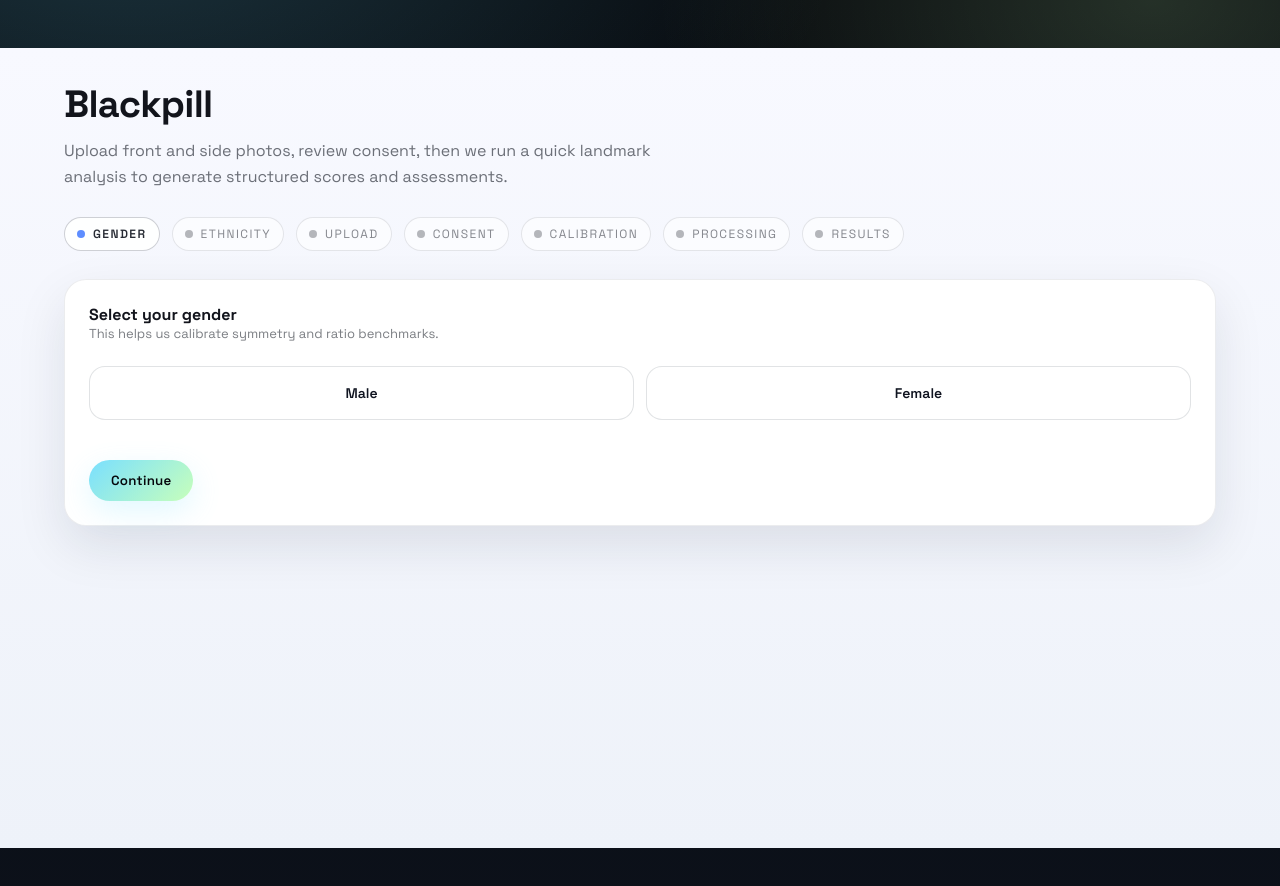
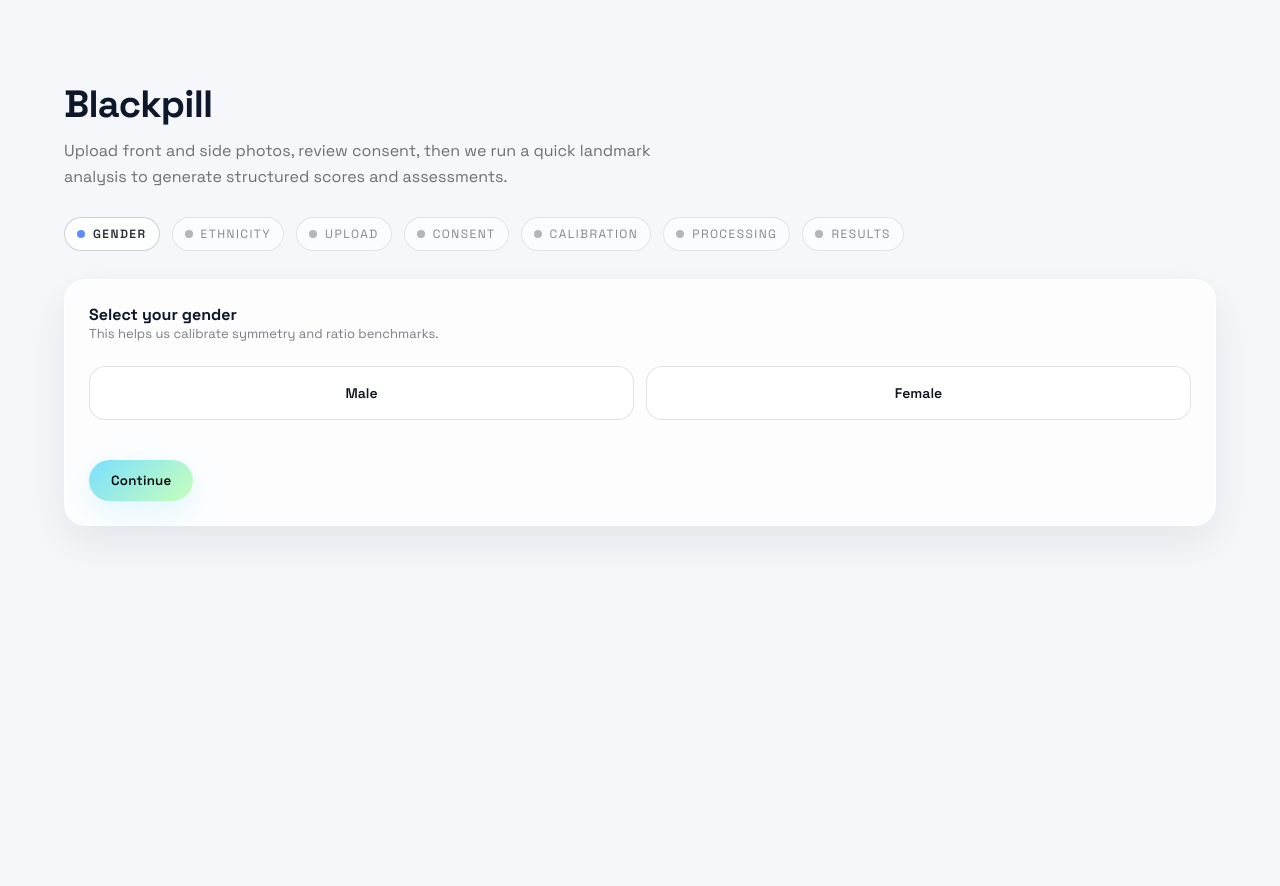
Before and after one commit to TR4SC3ND3NT/Blackpill, a Next.js app: page / in a window 1280 px wide. Shown: the top 886 px of the page. Built offline with nearby package versions, Linux system fonts and the light colour scheme; no server answers.

Commit message:
style: FaceIQ #F6F7FB glassmorphism design

```diff
--- a/app/page.module.css
+++ b/app/page.module.css
@@ -1,9 +1,56 @@
+.faceiqTheme {
+  /* Local opt-in container if needed. */
+}
+
+:global(:root) {
+  color-scheme: light;
+
+  /* FaceIQ-style light theme */
+  --bg-page: #f6f7fb;
+  --bg-card: rgba(255, 255, 255, 0.72);
+  --text-primary: #0f172a;
+  --accent-orange: #ff8a4c;
+  --accent-purple: #7c5cff;
+
+  /* Map to existing design tokens used across the app. */
+  --bg: var(--bg-page);
+  --bg-2: #eef2f9;
+  --surface: var(--bg-card);
+  --surface-2: rgba(255, 255, 255, 0.6);
+  --border: rgba(15, 23, 42, 0.1);
+  --border-strong: rgba(15, 23, 42, 0.18);
+  --text: var(--text-primary);
+  --muted: rgba(15, 23, 42, 0.6);
+  --shadow: 0 8px 24px rgba(15, 23, 42, 0.06);
+}
+
+:global(body) {
+  background: var(--bg-page) !important;
+  color: var(--text-primary) !important;
+}
+
+:global(.faceiq-glass) {
+  background: var(--bg-card);
+  backdrop-filter: blur(18px);
+  border: 1px solid rgba(255, 255, 255, 0.4);
+  border-radius: 20px;
+  box-shadow: 0 8px 24px rgba(15, 23, 42, 0.06);
+}
+
+.faceiqGlass {
+  background: var(--bg-card);
+  backdrop-filter: blur(18px);
+  border: 1px solid rgba(255, 255, 255, 0.4);
+  border-radius: 20px;
+  box-shadow: 0 8px 24px rgba(15, 23, 42, 0.06);
+}
+
 .homeShell {
   position: relative;
   width: 100vw;
   margin-left: calc(50% - 50vw);
-  background: linear-gradient(180deg, #f8f9ff 0%, #eef2f9 100%);
-  color: #12141c;
+  background: var(--bg-page);
+  color: var(--text-primary);
   min-height: 100vh;
   padding: 32px 0 64px;
   overflow-x: clip;
@@ -41,10 +88,11 @@
 }
 
 .homeCard {
-  background: #ffffff !important;
-  border: 1px solid rgba(12, 24, 46, 0.08) !important;
-  box-shadow: 0 20px 50px rgba(20, 30, 50, 0.1) !important;
-  color: #12141c;
+  background: var(--bg-card) !important;
+  border: 1px solid rgba(255, 255, 255, 0.65) !important;
+  box-shadow: 0 16px 40px rgba(15, 23, 42, 0.08) !important;
+  backdrop-filter: blur(18px);
+  color: var(--text-primary);
 }
 
 .homeStepper {
```
